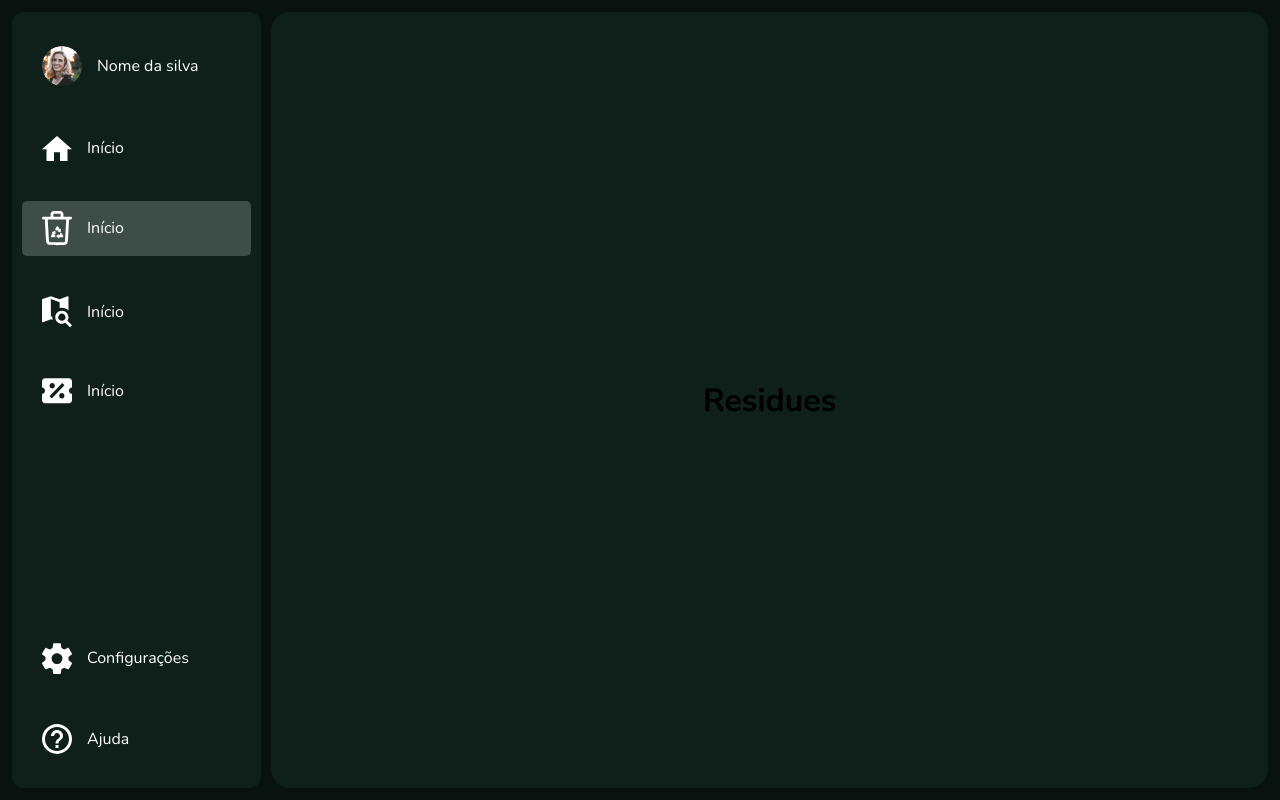
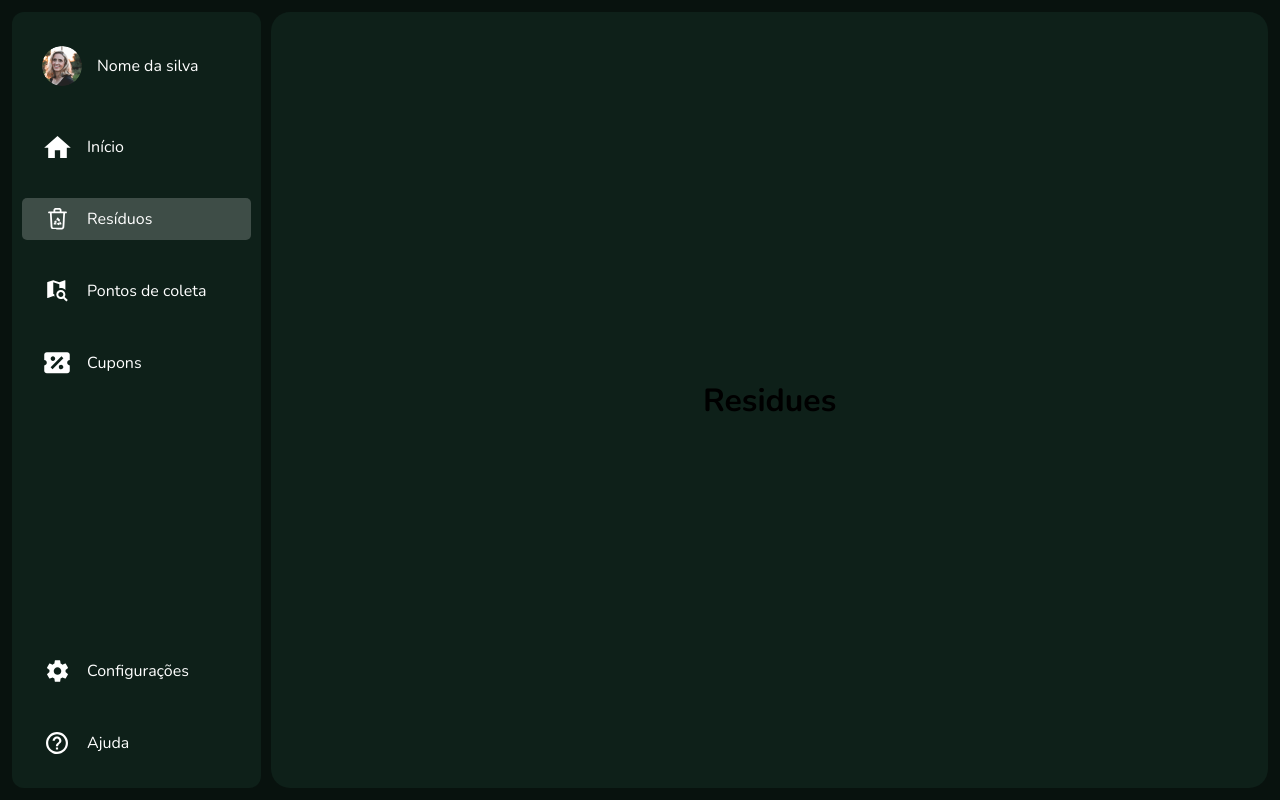
Before and after one commit to SunshineDN/terratech-react, a React (Vite) app: page /residues in a window 1280 px wide. Built offline with nearby package versions, Linux system fonts and the light colour scheme.

Commit message:
Styles do Home e sidebar

```diff
--- a/src/layout/SideBar/index.jsx
+++ b/src/layout/SideBar/index.jsx
@@ -16,27 +16,27 @@ export const SideBar = () => {
           <NavText>Nome da silva</NavText>
         </NavItem>
         <NavItem to={ '/' }>
-          <NavIcon src={ Home }/>
+          <NavIcon icon={ Home }/>
           <NavText>Início</NavText>
         </NavItem>
         <NavItem to={ '/residues' }>
-          <NavIcon src={ Residues }/>
-          <NavText>Início</NavText>
+          <NavIcon icon={ Residues }/>
+          <NavText>Resíduos</NavText>
         </NavItem>
         <NavItem to={ '/colect' }>
-          <NavIcon src={ Collect }/>
-          <NavText>Início</NavText>
+          <NavIcon icon={ Collect }/>
+          <NavText>Pontos de coleta</NavText>
         </NavItem>
         <NavItem to={ '/coupons' }>
-          <NavIcon src={ Coupons }/>
-          <NavText>Início</NavText>
+          <NavIcon icon={ Coupons }/>
+          <NavText>Cupons</NavText>
         </NavItem>
         <NavItem to={ '/config' } $bottom>
-          <NavIcon src={ Gear }/>
+          <NavIcon icon={ Gear }/>
           <NavText>Configurações</NavText>
         </NavItem>
         <NavItem to={ '/support' }>
-          <NavIcon src={ Help }/>
+          <NavIcon icon={ Help }/>
           <NavText>Ajuda</NavText>
         </NavItem>
       </NavBar>
--- a/src/layout/SideBar/styles.js
+++ b/src/layout/SideBar/styles.js
@@ -44,9 +44,13 @@ export const NavItem = styled(NavLink)`
   }
 `;
 
-export const NavIcon = styled.img`
-  height: auto;
+export const NavIcon = styled.div`
+  height: 100%;
   width: 30px;
+  background-image: url( ${(props) => props.icon});
+  background-repeat: no-repeat;
+  background-position: center;
+  background-size: contain;
 `;
 
 export const NavText = styled.span`
--- a/src/layout/index.jsx
+++ b/src/layout/index.jsx
@@ -1,3 +1,4 @@
+/* eslint-disable react/prop-types */
 import { SideBar } from './SideBar/index.jsx';
 import { Content } from './Content/index.jsx';
 import styled from 'styled-components';
@@ -13,7 +14,6 @@ const Wrapper = styled.div`
   background-color: #08120E;
 `;
 
-
 // basta chamar o layout em e envolver o conteúdo nele
 export const Layout = ({ children }) => {
   return (
--- a/src/routes/App.jsx
+++ b/src/routes/App.jsx
@@ -14,6 +14,7 @@ function App() {
       <Route element={ <PrivateRoutes/> }>
         <Route path="/" element={ <Home/> }/>
         <Route path="/residues" element={ <Residues/> }/>
+
       </Route>
 
       <Route path="*" element={ <h1>Not Found</h1> }/>
--- a/src/themes/theme.js
+++ b/src/themes/theme.js
@@ -8,3 +8,13 @@ export const light = () => ({
   offset_color_secondary: '#20C593',
   white_green: '#F1F1E8',
 });
+
+export const dark = () => ({
+  text_color: '#FFFFFF',
+  background_color: '#08120E',
+  card_color: '#0E2019',
+  input_color: '#245939',
+  dark_green: '#206A5D',
+  button_color: '#24B27C',
+  accent_color: '#299A3B',
+});
```
Also changed, not shown: src/pages/Home/styles.js (+87 -0 lines).
